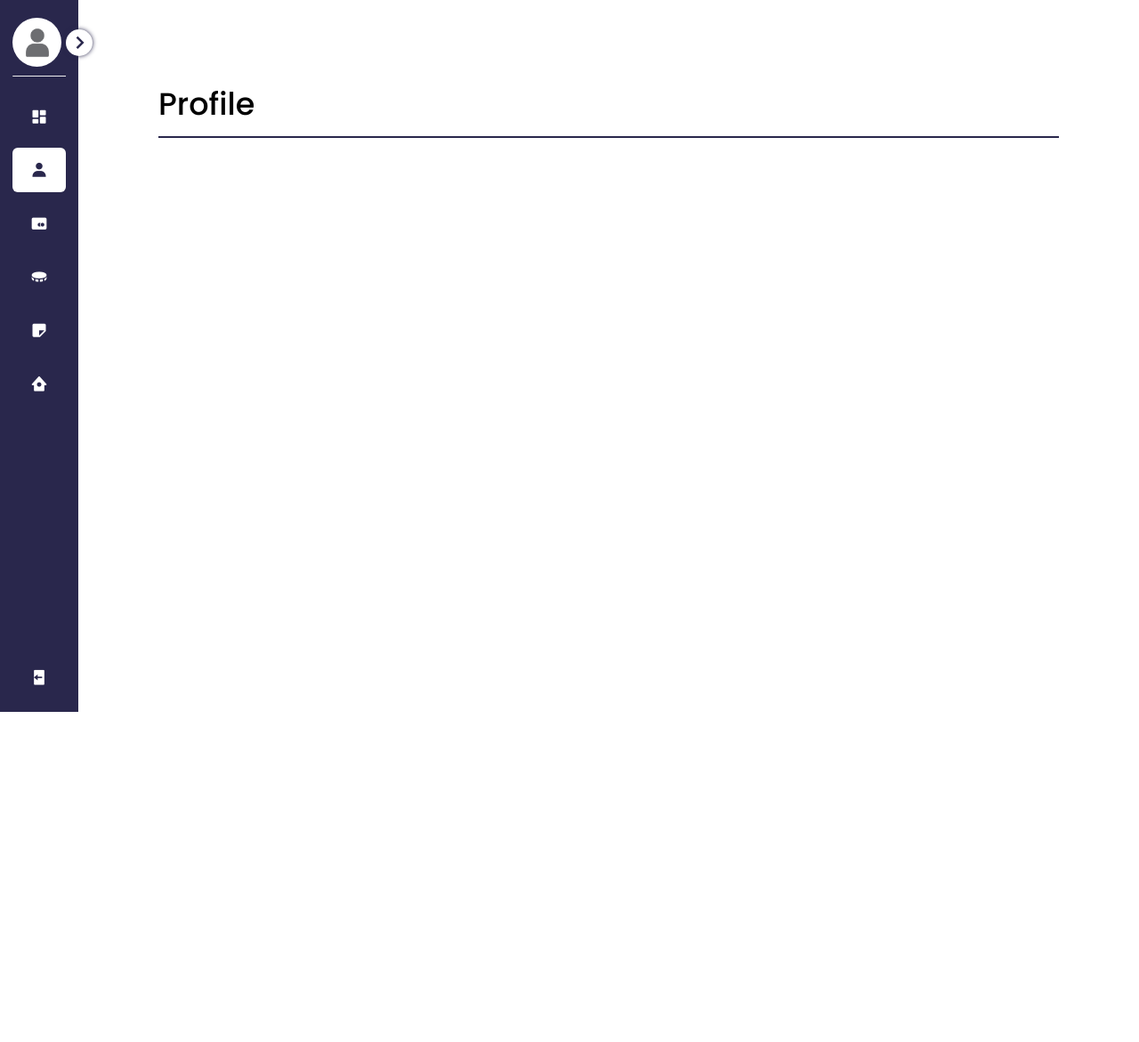
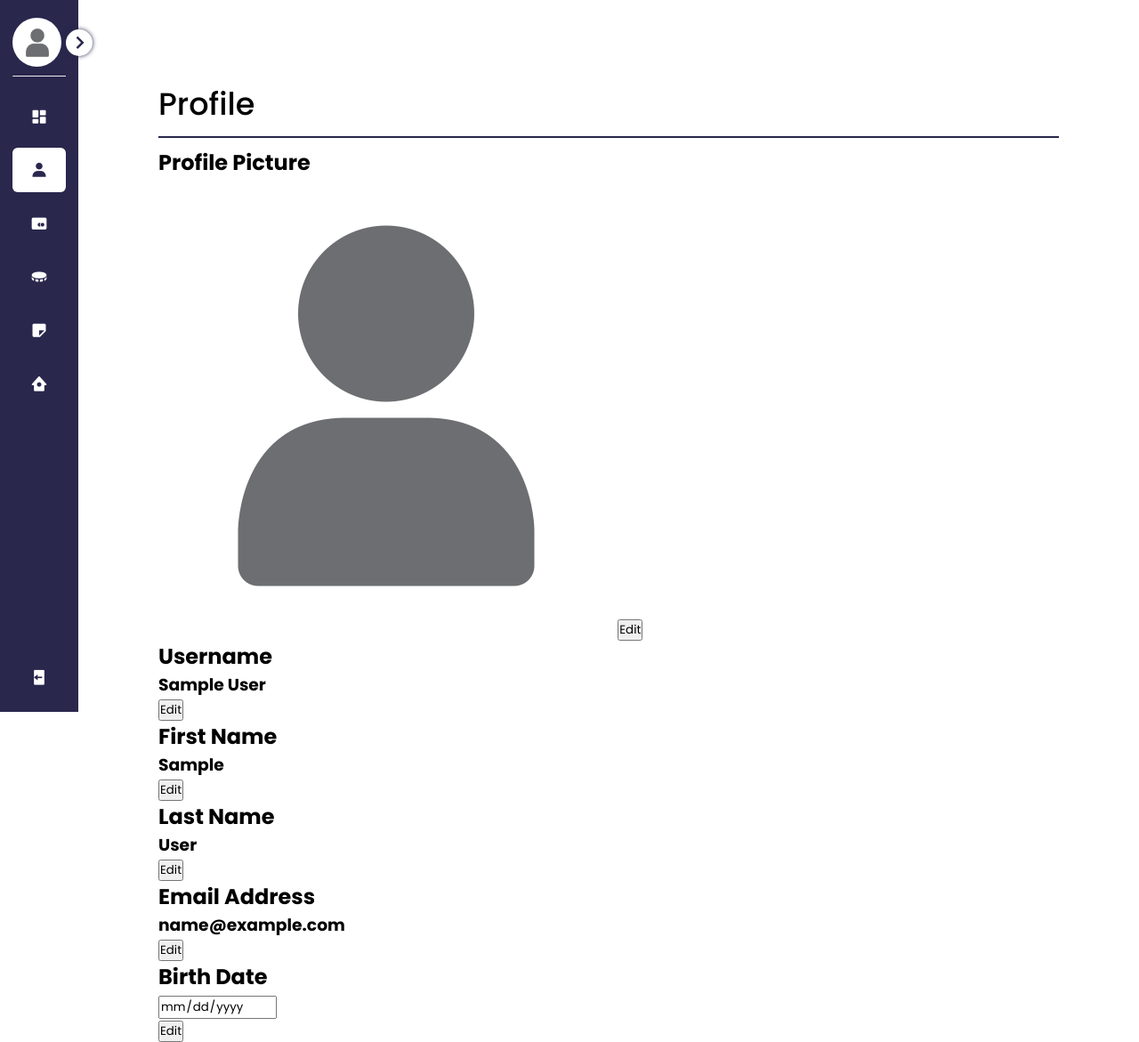
Before and after one commit to Rolfdood/App_Dev_Final, a PHP site: page /php/profile.php in a window 1280 px wide. Shown: the whole page at 89% size. Before the commit the page ends 800 px from the top, so only its background shows below. Run offline with PHP 8.4, Linux system fonts and the light colour scheme; the visitor is signed in with stand-in values (Sample User, id 1); tables that the repository leaves empty or names only in its code hold one stand-in row (values such as "Sample post").

Commit message:
Flow and Funcs Update 7/15/24

```diff
--- a/php/budget.php
+++ b/php/budget.php
@@ -9,7 +9,7 @@
     }*/
 
     $err_create_title = False;
-    if(!isset($_SESSION['user_uname'])){
+    if(!isset($_SESSION['user_id'])){
         header('Location: ../backend/invalid_access.php');
     }
     if (isset($_POST['btn_create'])) {
--- a/php/login.php
+++ b/php/login.php
@@ -8,16 +8,14 @@
   if ($_SERVER['REQUEST_METHOD'] == 'POST') {
       if (isset($_POST['login'])) {
           $loginSuccessful = validate_login($_POST['uname'], $_POST['password'], $error);
-
           if ($loginSuccessful) {
               // Set session variables or other actions for successful login
-              $_SESSION['user_uname'] = get_UID($_POST['uname']);
+              $_SESSION['user_id'] = get_UID($_POST['uname']);
               header('Location: dashboard.php');
               exit();
           }
       }
   }
-
 ?>
 
 
--- a/php/password_recovery.php
+++ b/php/password_recovery.php
@@ -8,7 +8,7 @@
 $pass_regex = '/^(?=.*[0-9])(?=.*[\W_]).{8,}$/';
 
 if ($_SERVER['REQUEST_METHOD'] == 'POST' && isset($_POST['confirm'])) {
-  include '../backend/db_functions.php'; // Ensure db_connect is correctly initialized
+  include '../backend/db_functions.php';
 
   $email = $_POST['email'];
   $newpass = $_POST['password'];
--- a/php/profile.php
+++ b/php/profile.php
@@ -1,12 +1,27 @@
 <?php
 session_start();
-    if(!isset($_SESSION['user_uname'])){
+if (!isset($_SESSION['user_uname'])) {
     header('Location: ../backend/invalid_access.php');
+} else {
+    include '../backend/db_functions.php';
+    $query = "SELECT * FROM user WHERE user_id = ?";
+    $stmt = mysqli_prepare($db_connect, $query);
+    $UID = $_SESSION['user_id'];
+    mysqli_stmt_bind_param($stmt, 's', $UID);
+    mysqli_stmt_execute($stmt);
+    $result = mysqli_stmt_get_result($stmt);
+    $row = mysqli_fetch_assoc($result);
+    $username = $row['user_uname'];
+    $fname = $row['user_fname'];
+    $lname = $row['user_lname'];
+    $email = $row['user_email'];
+    $dob = $row['user_dob'];
 }
 
 ?>
 <!DOCTYPE html>
 <html lang="en">
+
 <head>
     <meta charset="UTF-8">
     <meta name="viewport" content="width=device-width, initial-scale=1.0">
@@ -25,8 +40,45 @@
 
     <!-- CONTAINER -->
     <section class="container">
+        <div>
             <h1>Profile</h1>
             <hr>
+        </div>
+        <form method="post">
+            <div>
+                <h2>Profile Picture</h2>
+                <span class="image">
+                    <img src="../src/user_default.png" class="image" alt="logo">
+                </span>
+                <input type="submit" value="Edit" name="edit_pfp">
+            </div>
+            <div>
+                <h2>Username</h2>
+                <h3><?php echo $username ?></h3>
+                <input type="submit" value="Edit" name="edit_uname">
+            </div>
+            <div>
+                <h2>First Name</h2>
+                <h3><?php echo $fname ?></h3>
+                <input type="submit" value="Edit" name="edit_fname">
+            </div>
+            <div>
+                <h2>Last Name</h2>
+                <h3><?php echo $lname ?></h3>
+                <input type="submit" value="Edit" name="edit_lname">
+            </div>
+            <div>
+                <h2>Email Address</h2>
+                <h3><?php echo $email ?></h3>
+                <input type="submit" value="Edit" name="edit_email">
+            </div>
+            <div>
+                <h2>Birth Date</h2>
+                <h3><input type="date" value="<?php echo $dob ?>" <?php if (!isset($_POST['edit_dob'])) echo "readonly" ?>></h3>
+                <input type="submit" value="Edit" name="edit_dob">
+            </div>
+        </form>
     </section>
 </body>
+
 </html>
```
Also changed, not shown: backend/login_backend.php (+5 -6 lines), php/dashboard.php (+4 -4 lines), php/logout.php (+11 -7 lines). Lines whose indentation alone changed are shown as unchanged.
